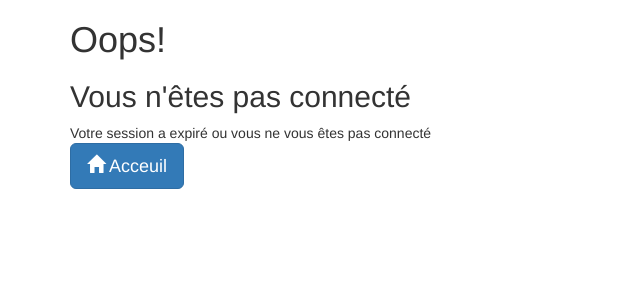
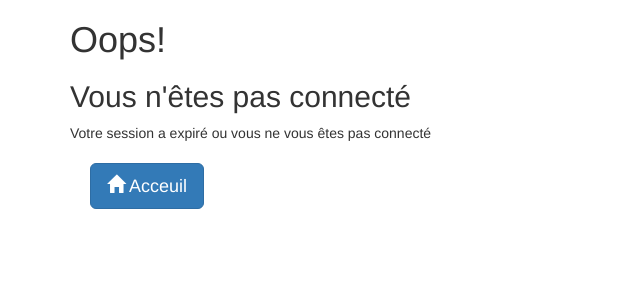
Before and after one commit to rouxmi/Bird-Democratie-Participative, a Flask app: page /profil in a window 1280 px wide. Shown: the top 300 px of the page, without its empty margins (0-640 px from the left). Run offline with Flask 2, Linux system fonts and the light colour scheme; some libraries are stand-ins or nearby versions.

Commit message:
Ajout d'un padding au bouton accueil

```diff
--- a/templates/erreur.html
+++ b/templates/erreur.html
@@ -21,7 +21,7 @@
                 <div class="error-details">
                     {{description}}
                 </div>
-                <div class="error-actions">
+                <div class="error-actions" style="padding: 20px;">
                     <a href="/" class="btn btn-primary btn-lg"><span class="glyphicon glyphicon-home"></span>
                         Acceuil </a>
                 </div>
```
